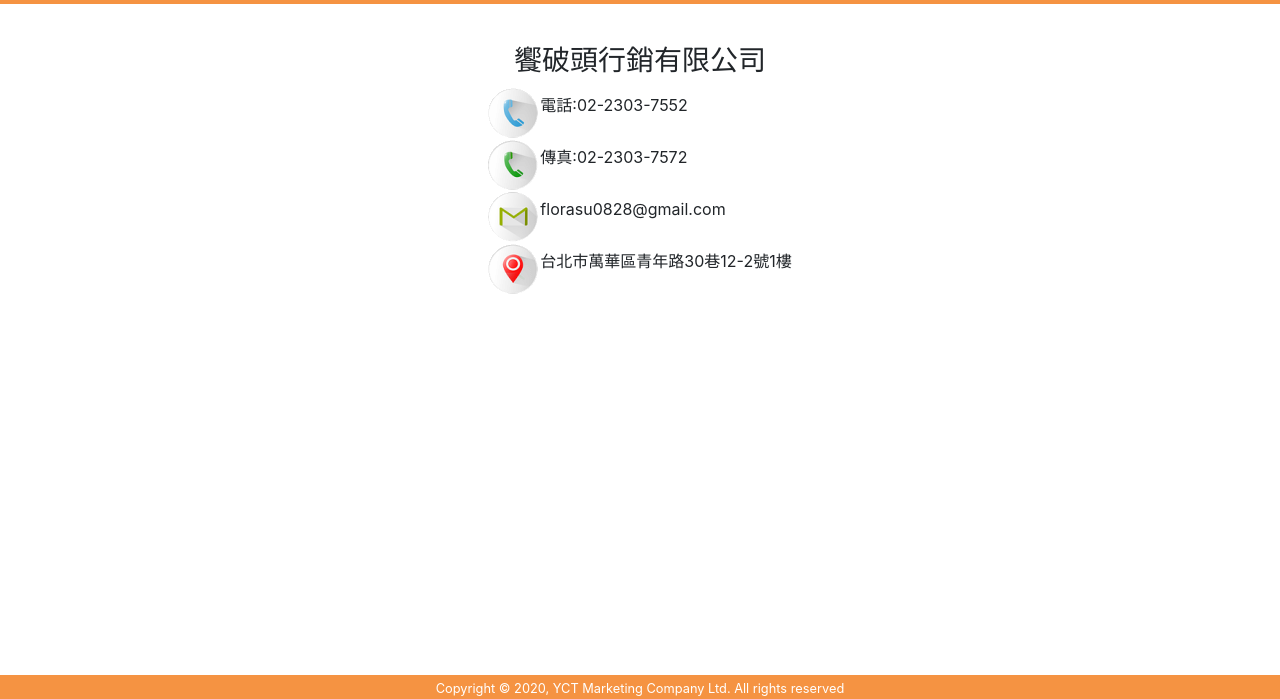
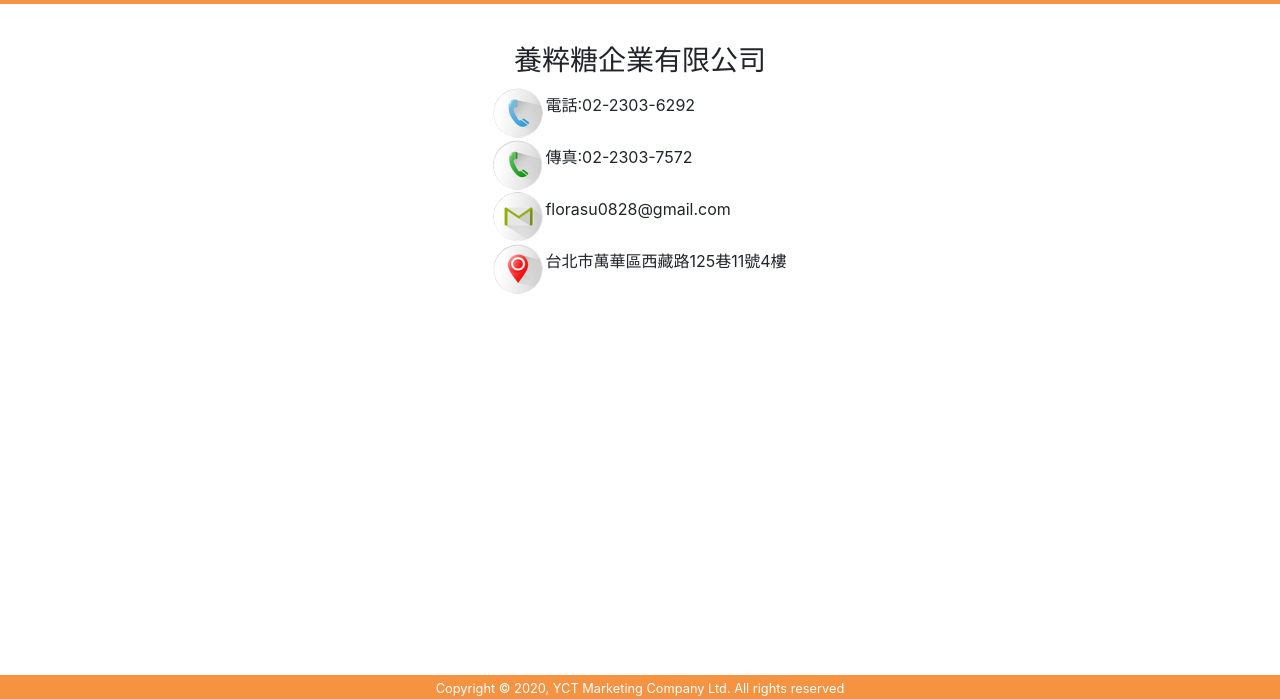
Before and after one commit to YCT-Taiwan/YCT-Taiwan, a plain HTML site: page contact_us.html in a window 1280 px wide. Shown: the part 101-800 px from the top of the page. Drawn offline with nearby package versions, Linux system fonts and the light colour scheme.

Commit message:
change the contact us information and the arrangment of the home page banners

```diff
--- a/contact_us.html
+++ b/contact_us.html
@@ -42,7 +42,7 @@
         </div>
         <br>
         <div style="vertical-align: middle; align-items: center; margin-top: 5vh;">
-            <h3>饗破頭行銷有限公司</h3>
+            <h3>養粹糖企業有限公司</h3>
             <div style ="width: 100%; display: inline-block;">
             <table align="center" style="border-collapse: collapse;border: 1px none black; text-align: center; align-self: center;">
                 <tr>
@@ -51,7 +51,7 @@
                 </tr>
                 <tr>
                 <td style="border: 1px none black;text-align: right;"><img id="menu_icon" src="media/default/icons/Tel.png" alt="tel" /></td>
-                <td style="border: 1px none black;text-align: left;"><p>電話:02-2303-7552</p></td>
+                <td style="border: 1px none black;text-align: left;"><p>電話:02-2303-6292</p></td>
                 </tr>
                 <tr>
                     <td style="border: 1px none black;text-align: right;"><img id="menu_icon" src="media/default/icons/Fax.png" alt="tel" /></td>
@@ -63,7 +63,7 @@
                 </tr>
                 <tr>
                     <td style="border: 1px none black;text-align: right;"><img id="menu_icon" src="media/default/icons/Address.png" alt="tel" /></td>
-                    <td style="border: 1px none black;text-align: left;"><p>台北市萬華區青年路30巷12-2號1樓</p></td>
+                    <td style="border: 1px none black;text-align: left;"><p>台北市萬華區西藏路125巷11號4樓</p></td>
                 </tr>
               </table>
             </div>
```
Also changed, not shown: media/default/banner/001.jpg, media/default/banner/002.jpg, media/default/banner/003.jpg.
